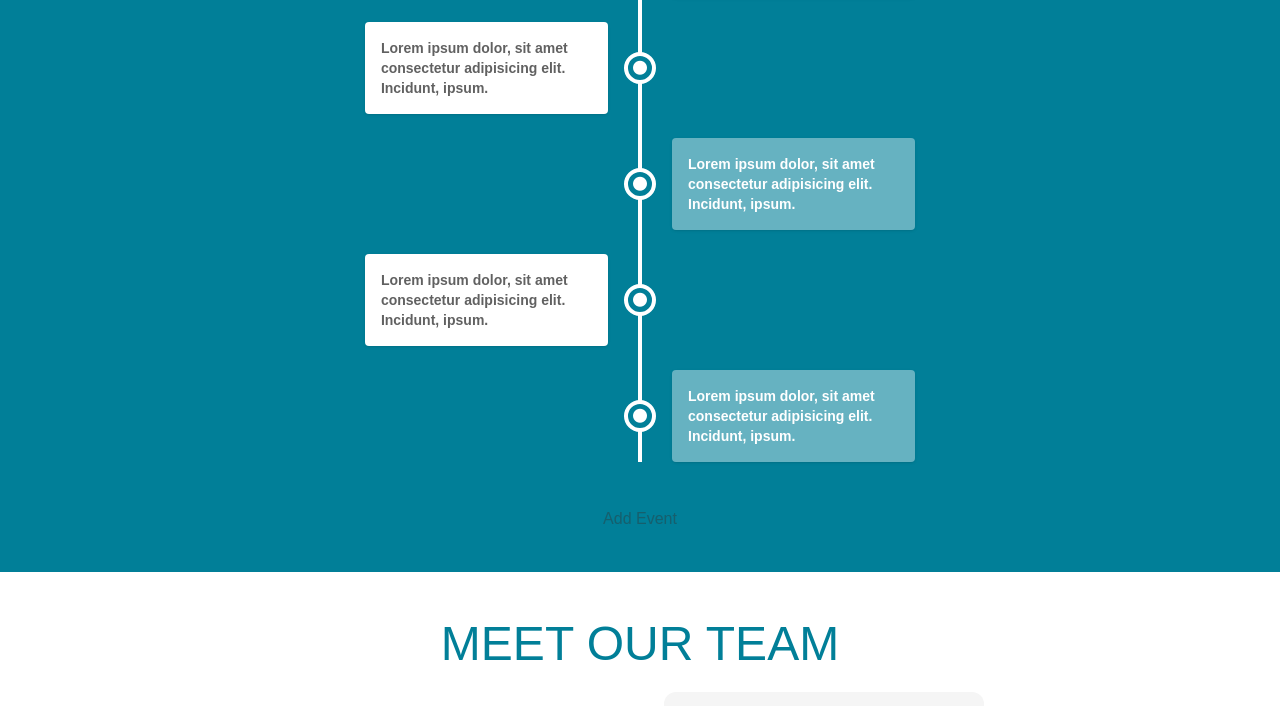
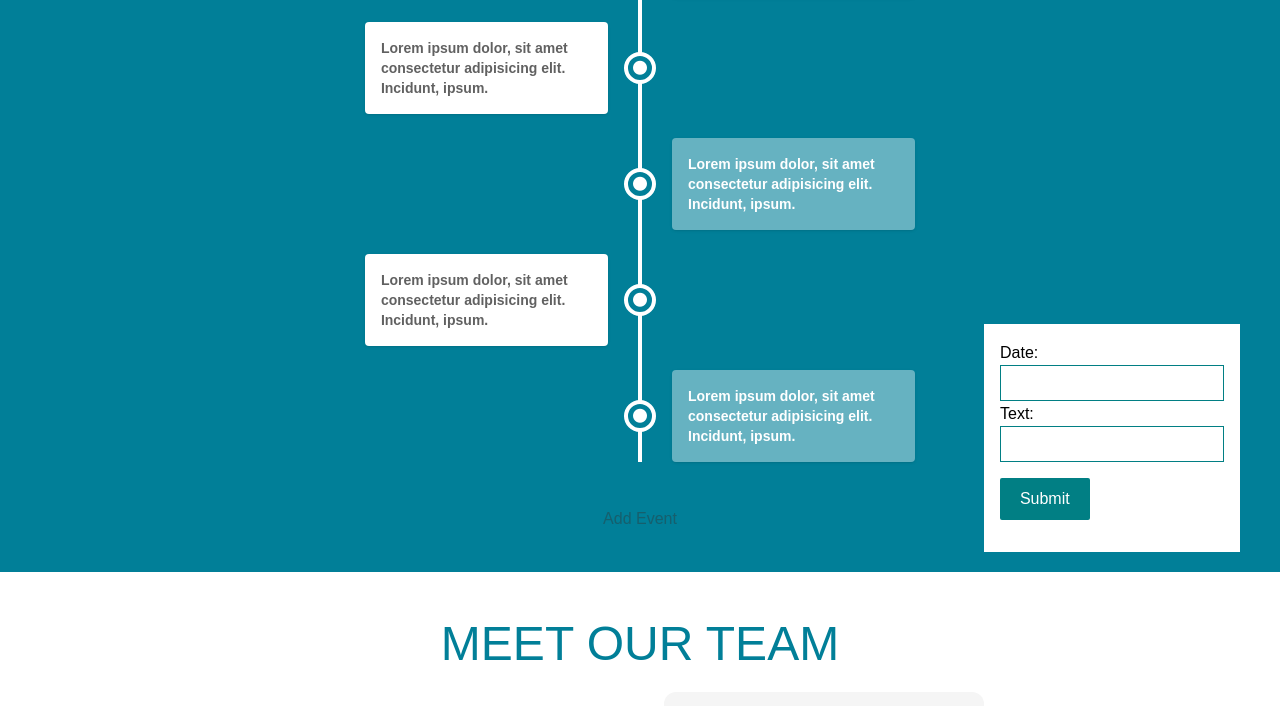
Before and after one commit to Crackstep/enetracare-vite, a React (Vite) app: page /about in a window 1280 px wide. Shown: the part 1897-2603 px from the top of the page. Built offline with nearby package versions, Linux system fonts and the light colour scheme; a web font is replaced by a local one.

Commit message:
milestones update

```diff
--- /dev/null
+++ b/src/components/AboutUs/InputModal.jsx
@@ -0,0 +1,16 @@
+import React from 'react'
+
+function InputModal() {
+    return (
+        <div className='bg-white flex flex-col w-1/5 p-4 absolute bottom-5 right-10'>
+                <label htmlFor="date" className='text-black'>Date: </label>
+                <input type="text" name='date' className='bg-transparent border border-[#017f84] outline-none p-1' />
+                <label htmlFor="date" className='text-black'>Text: </label>
+                <input type="text" className='bg-transparent border border-[#017f84] outline-none p-1' />
+                <button className='bg-[#017f84] text-white p-2 rounded-sm my-4 w-2/5 '>Submit</button>
+
+        </div>
+    )
+}
+
+export default InputModal
--- a/src/components/AboutUs/Milestones.jsx
+++ b/src/components/AboutUs/Milestones.jsx
@@ -1,6 +1,7 @@
 import React from 'react'
 import MSEventLeft from './MSEventLeft'
 import MSEventRight from './MSEventRight'
+import InputModal from './InputModal'
 
 let count = 0
 
@@ -9,15 +10,15 @@ function Milestones() {
     const createEventLeft = (text) => {
         const element = document.createElement('div')
         element.className = 'mt-6'
-        element.innerHTML = `<div className="flex flex-col sm:flex-row items-center">
-                <div className="flex justify-start w-full mx-auto items-center">
-                    <div className="w-1/2 pr-8">
-                        <div className="p-4 bg-white rounded shadow animation">
+        element.innerHTML = `<div class="flex flex-col sm:flex-row items-center">
+                <div class="flex justify-start w-full mx-auto items-center">
+                    <div class="w-1/2 pr-8">
+                        <div class="p-4 bg-white rounded shadow animation">
                            ${text}
                         </div>
                     </div>
                 </div>
-                <div className="rounded-full bg-[#017F98] border-white border-4 w-8 h-8 absolute left-1/2 -translate-y-4 sm:translate-y-0 transform -translate-x-1/2 flex items-center justify-center">
+                <div class="rounded-full bg-[#017F98] border-white border-4 w-8 h-8 absolute left-1/2 -translate-y-4 sm:translate-y-0 transform -translate-x-1/2 flex items-center justify-center">
                     <i class="fa-solid fa-circle text-white"></i>
                 </div>
             </div>`
@@ -27,15 +28,15 @@ function Milestones() {
     const createEventRight = (text) => {
         const element = document.createElement('div')
         element.className = 'mt-6'
-        element.innerHTML = `<div className="flex flex-col sm:flex-row items-center text-white">
-                <div className="flex justify-end w-full mx-auto items-center">
-                    <div className="w-1/2  pl-8">
-                        <div className="p-4 bg-white rounded shadow animation bg-opacity-40">
+        element.innerHTML = `<div class="flex flex-col sm:flex-row items-center text-white">
+                <div class="flex justify-end w-full mx-auto items-center">
+                    <div class="w-1/2  pl-8">
+                        <div class="p-4 bg-white rounded shadow animation bg-opacity-40">
                             ${text}
                         </div>
                     </div>
                 </div>
-                <div className="rounded-full bg-[#017F98] border-white border-4 w-8 h-8 absolute left-1/2 -translate-y-4 sm:translate-y-0 transform -translate-x-1/2 flex items-center justify-center">
+                <div class="rounded-full bg-[#017F98] border-white border-4 w-8 h-8 absolute left-1/2 -translate-y-4 sm:translate-y-0 transform -translate-x-1/2 flex items-center justify-center">
                     <i class="fa-solid fa-circle text-white"></i>
                 </div>
             </div>`
@@ -44,7 +45,7 @@ function Milestones() {
     }
     return (
 
-        <div className="min-h-screen bg-[#017F98] flex flex-col py-10 ">
+        <div className="relative min-h-screen bg-[#017F98] flex flex-col py-10 ">
             <h1 className='text-5xl text-white text-center py-4' id='milestone-title'>MILESTONES</h1>
 
             <div className="py-1 w-full px-2 flex justify-center items-center my-10 ">
@@ -75,7 +76,7 @@ function Milestones() {
             <button
                 onClick={(e) => {
                     e.preventDefault()
-                    let element = count%2==0 ? createEventLeft('HellowTextblah blah lkfrfri') : createEventRight('HellowTextblah blah lkfrfri')
+                    let element = count%2==0 ? createEventLeft('HelloTextblah blah lkfrfri') : createEventRight('HellowTextblah blah lkfrfri')
                     count++;
                     console.log(count)
                     document.getElementById('events-container').appendChild(element)
@@ -84,6 +85,8 @@ function Milestones() {
 
                 }}
             >Add Event</button>
+
+            <InputModal />
         </div>
 
     )
```
